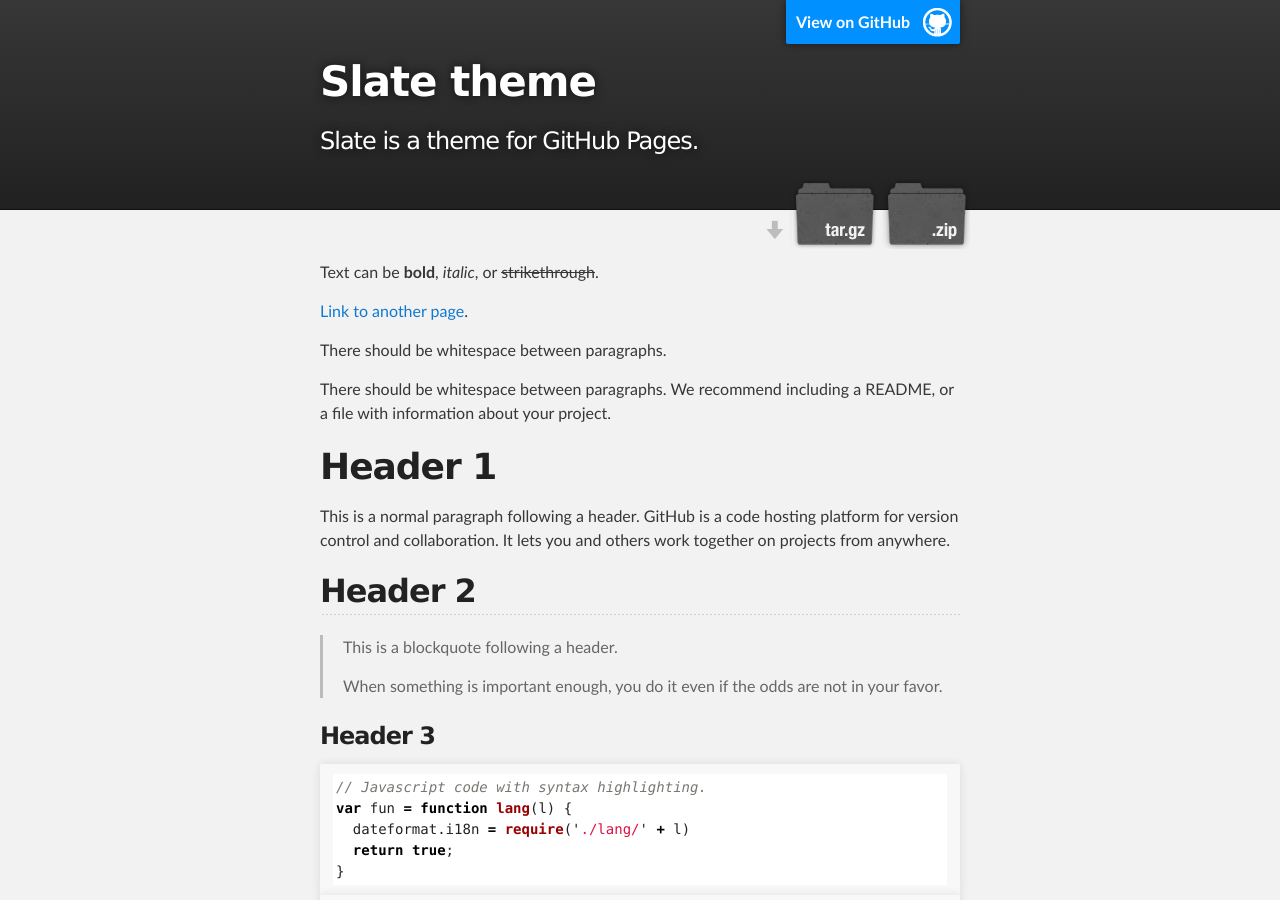
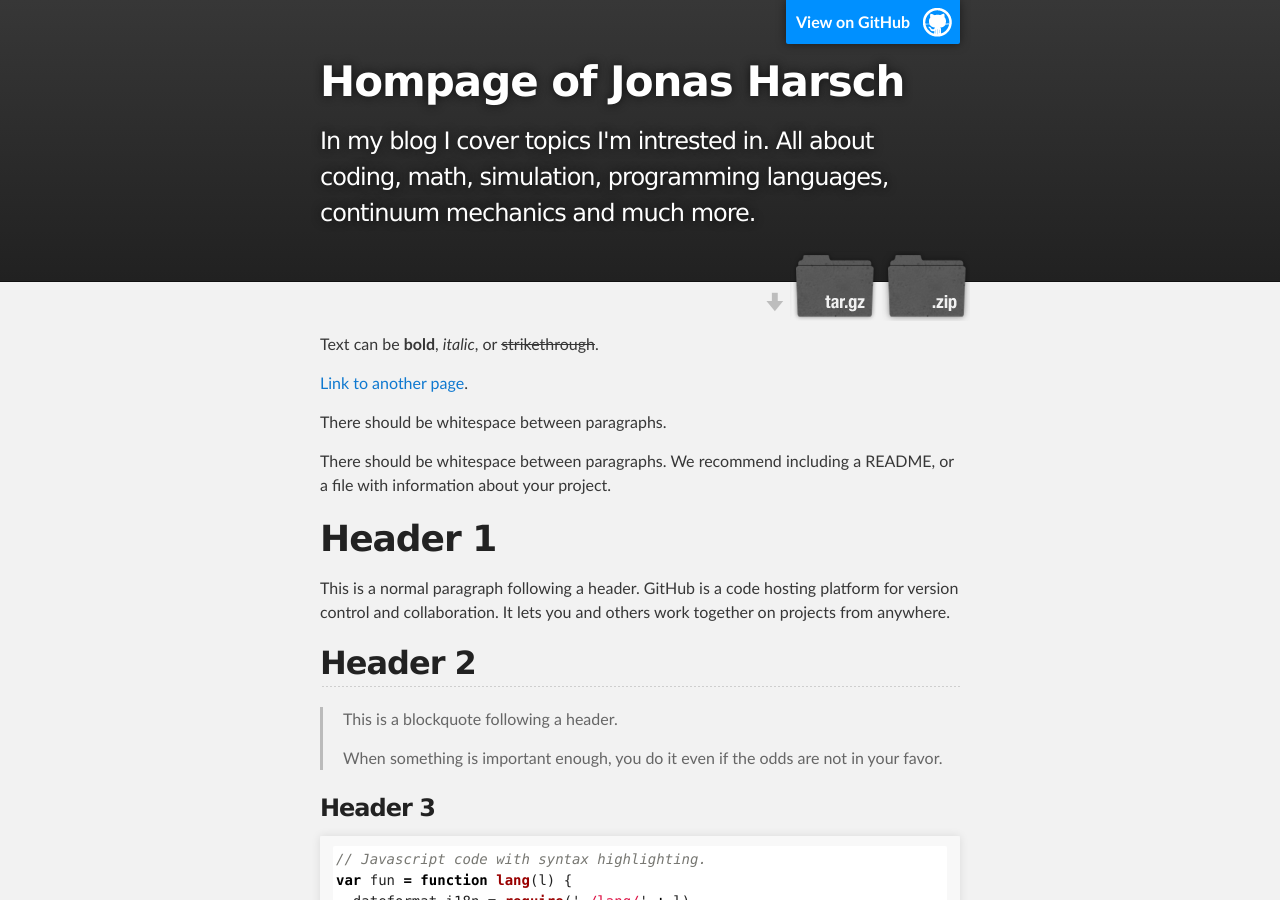
Before and after one commit to JonasBreuling/JonasHarsch.github.io, a Jekyll site: the page built from index.md, in a window 1280 px wide and 900 px high. Built offline with Jekyll 4.4.1, drawn with Linux system fonts in a browser that asks for light colours; some of the changed text lies outside the part shown.

Commit message:
Update _config.yml

```diff
--- a/_config.yml
+++ b/_config.yml
@@ -1,5 +1,5 @@
-title: Slate theme
-description: Slate is a theme for GitHub Pages.
+title: Hompage of Jonas Harsch
+description: In my blog I cover topics I'm intrested in. All about coding, math, simulation, programming languages, continuum mechanics and much more.
 show_downloads: true
 google_analytics:
 theme: jekyll-theme-slate
```
